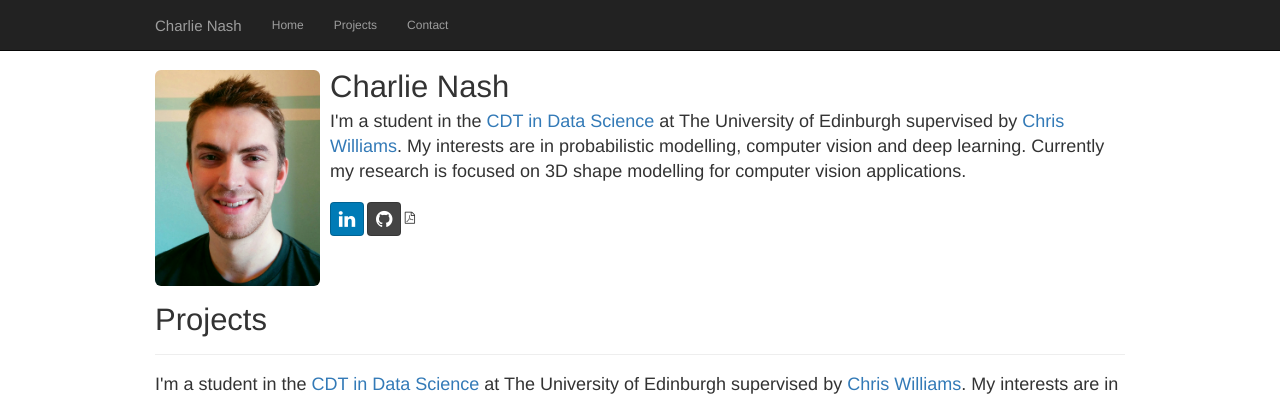
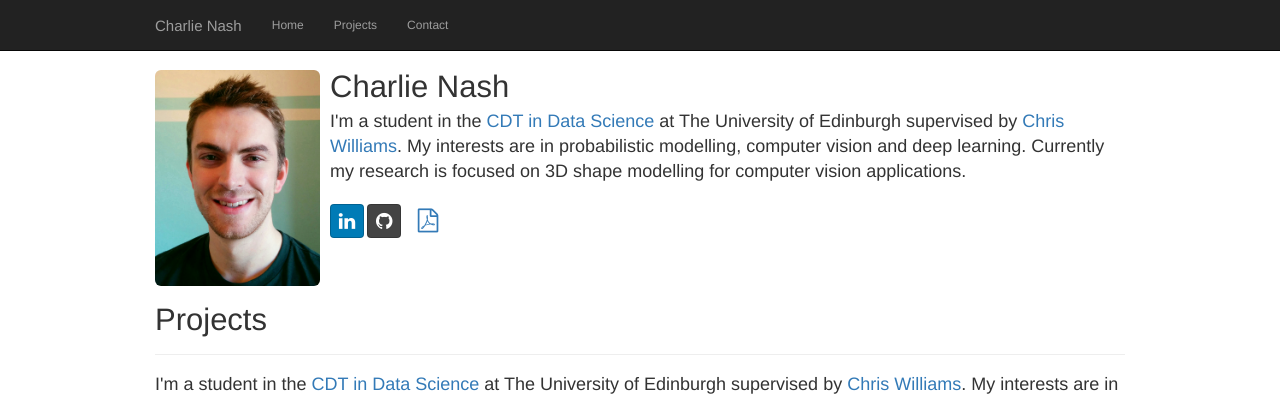
Before and after one commit to charlienash/charlienash.github.io, a Jekyll site: the page index.html, which Jekyll copies as it is, in a window 1280 px wide. Shown: the top 396 px of the page. Built offline with Jekyll 4.4.1, drawn with Linux system fonts in a browser that asks for light colours; nearby versions of some CDN libraries; library files that are not in the unit come from our copies.

Commit message:
Update index.html

```diff
--- a/index.html
+++ b/index.html
@@ -98,7 +98,9 @@
     					    <a class="btn btn-social-icon btn-github">
 					 	<span class="fa fa-github fa-2x"></span>
 				            </a>
-				            <i class="fa fa-file-pdf-o"></i>
+				            <a class="btn">
+ 				                <i class="fa fa-file-pdf-o fa-2x"></i>
+				            </a>
 					  </div>
 					</div>
 
```
